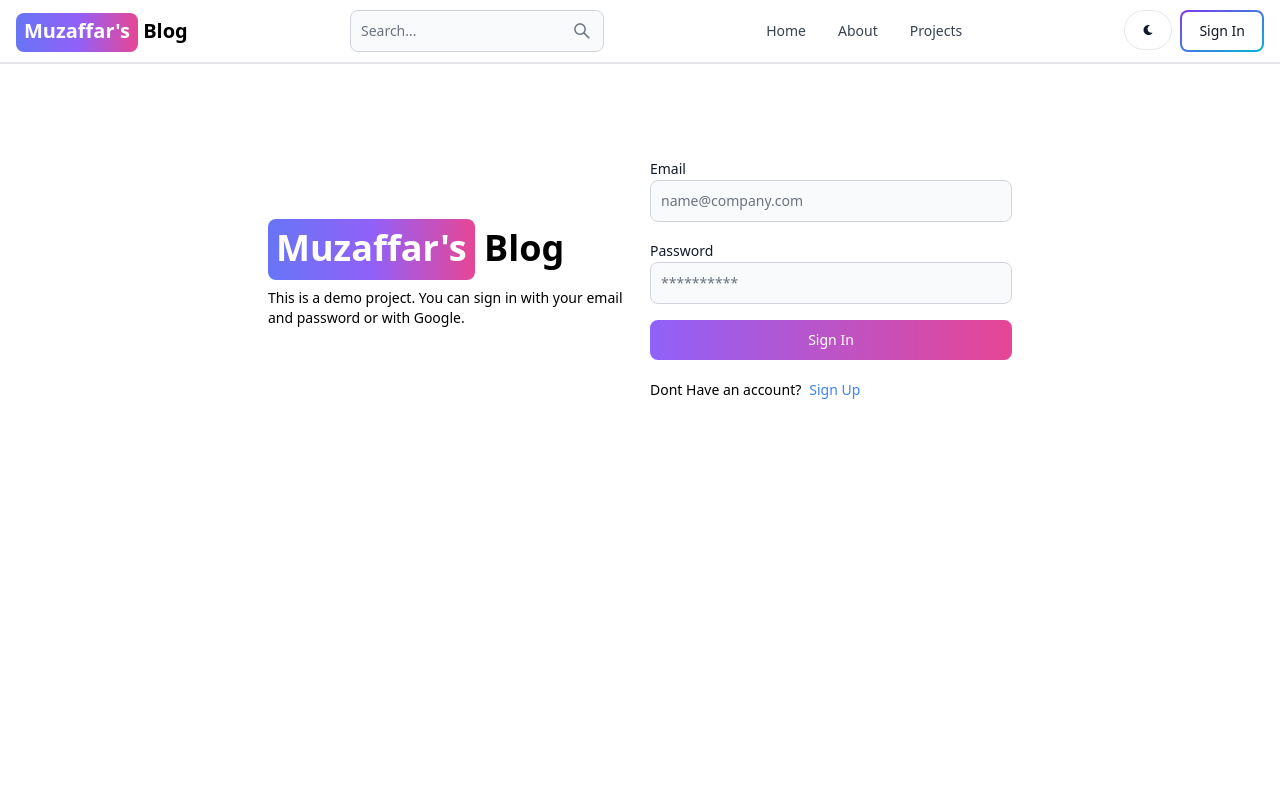
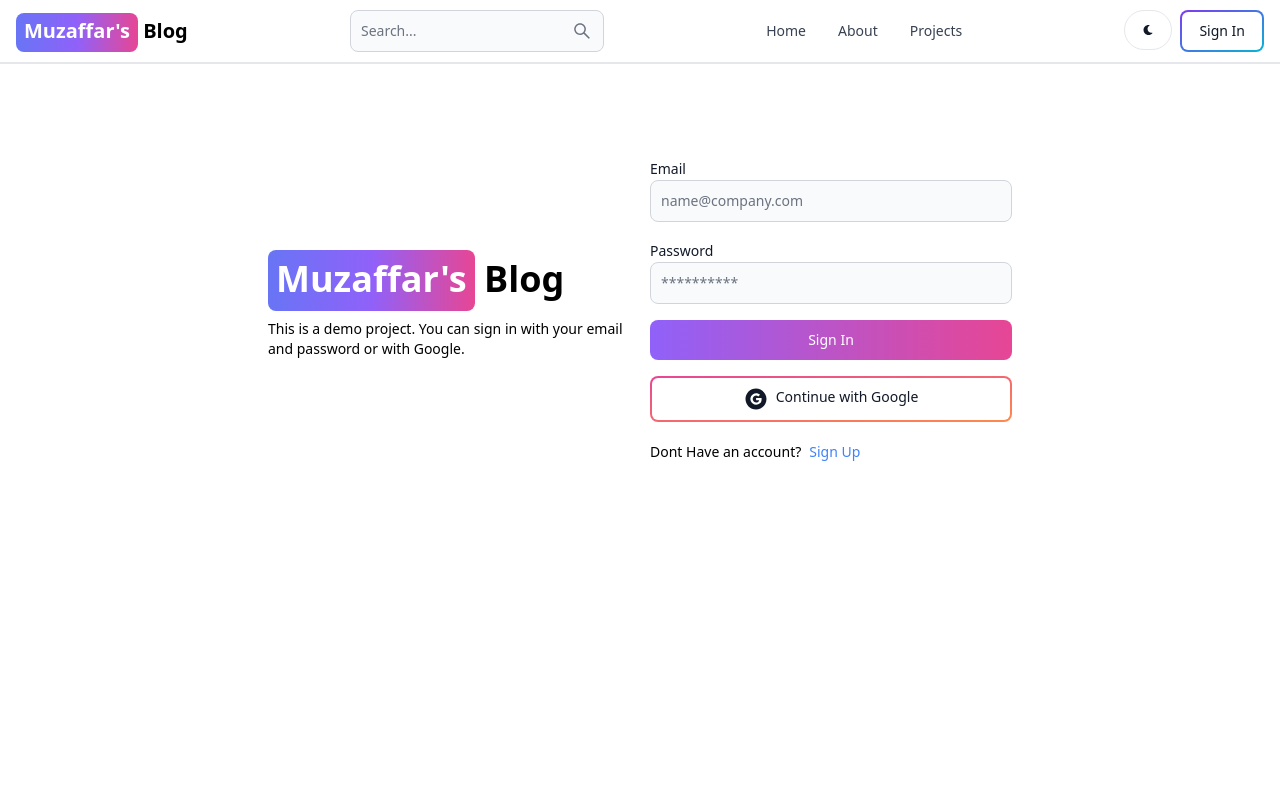
Before and after one commit to muzaffarbhat07/muzaffars-blog, a React (Vite) app in the folder client/: page /signin in a window 1280 px wide. Shown: the top 800 px of the page. Built offline with nearby package versions, Linux system fonts and the light colour scheme; no server answers; the HTML template or start-up script is replaced by a standard one.

Commit message:
add Google OAuth client functionality

```diff
--- a/client/package.json
+++ b/client/package.json
@@ -11,6 +11,7 @@
   },
   "dependencies": {
     "@reduxjs/toolkit": "^2.2.4",
+    "firebase": "^10.12.0",
     "flowbite-react": "^0.7.0",
     "react": "^18.2.0",
     "react-dom": "^18.2.0",
--- /dev/null
+++ b/client/src/components/OAuth.jsx
@@ -0,0 +1,44 @@
+import { Button } from 'flowbite-react';
+import { AiFillGoogleCircle } from 'react-icons/ai';
+import { GoogleAuthProvider, signInWithPopup, getAuth } from 'firebase/auth';
+import { app } from '../firebase';
+import { useDispatch } from 'react-redux';
+import { signInSuccess } from '../redux/user/userSlice';
+import { useNavigate } from 'react-router-dom';
+
+const OAuth = () => {
+    const auth = getAuth(app)
+    const dispatch = useDispatch()
+    const navigate = useNavigate()
+    const handleGoogleClick = async () =>{
+        const provider = new GoogleAuthProvider()
+        provider.setCustomParameters({ prompt: 'select_account' })
+        try {
+            const resultsFromGoogle = await signInWithPopup(auth, provider)
+            const res = await fetch('/api/auth/google', {
+                method: 'POST',
+                headers: { 'Content-Type': 'application/json' },
+                body: JSON.stringify({
+                    name: resultsFromGoogle.user.displayName,
+                    email: resultsFromGoogle.user.email,
+                    googlePhotoUrl: resultsFromGoogle.user.photoURL,
+                }),
+                })
+            const data = await res.json()
+            if (res.ok){
+                dispatch(signInSuccess(data))
+                navigate('/')
+            }
+        } catch (error) {
+            console.log(error);
+        }
+    }
+  return (
+    <Button type='button' gradientDuoTone='pinkToOrange' outline onClick={handleGoogleClick}>
+        <AiFillGoogleCircle className='w-6 h-6 mr-2'/>
+        Continue with Google
+    </Button>
+  )
+}
+
+export default OAuth;
--- /dev/null
+++ b/client/src/firebase.js
@@ -0,0 +1,17 @@
+// Import the functions you need from the SDKs you need
+import { initializeApp } from "firebase/app";
+// TODO: Add SDKs for Firebase products that you want to use
+// https://firebase.google.com/docs/web/setup#available-libraries
+
+// Your web app's Firebase configuration
+const firebaseConfig = {
+  apiKey: import.meta.env.VITE_FIREBASE_API_KEY,
+  authDomain: "muzaffars-blog.firebaseapp.com",
+  projectId: "muzaffars-blog",
+  storageBucket: "muzaffars-blog.appspot.com",
+  messagingSenderId: "372163984762",
+  appId: "1:372163984762:web:69f96a67e0c0e2498aeac3"
+};
+
+// Initialize Firebase
+export const app = initializeApp(firebaseConfig);
--- a/client/src/pages/SignIn.jsx
+++ b/client/src/pages/SignIn.jsx
@@ -7,6 +7,7 @@
   signInSuccess,
   signInFailure,
 } from '../redux/user/userSlice';
+import OAuth from '../components/OAuth';
 
 const SignIn = () => {
   const [formData, setFormData] = useState({
@@ -101,6 +102,7 @@
                 'Sign In'
               )}
             </Button>
+            <OAuth />
           </form>
           <div className='flex gap-2 text-sm mt-5'>
             <span>Dont Have an account?</span>
--- a/client/src/pages/SignUp.jsx
+++ b/client/src/pages/SignUp.jsx
@@ -1,6 +1,7 @@
 import { Alert, Button, Label, Spinner, TextInput } from 'flowbite-react';
 import { useState } from 'react';
 import { Link, useNavigate } from 'react-router-dom';
+import OAuth from '../components/OAuth';
 
 const SignUp = () => {
   const [formData, setFormData] = useState({
@@ -123,6 +124,7 @@
                 'Sign Up'
               )}
             </Button>
+            <OAuth />
           </form>
           <div className="flex gap-2 text-sm mt-5">
             <span>Have an account?</span>
```
Also changed, not shown: 1 other file (tests, documents, lock files or other folders).
